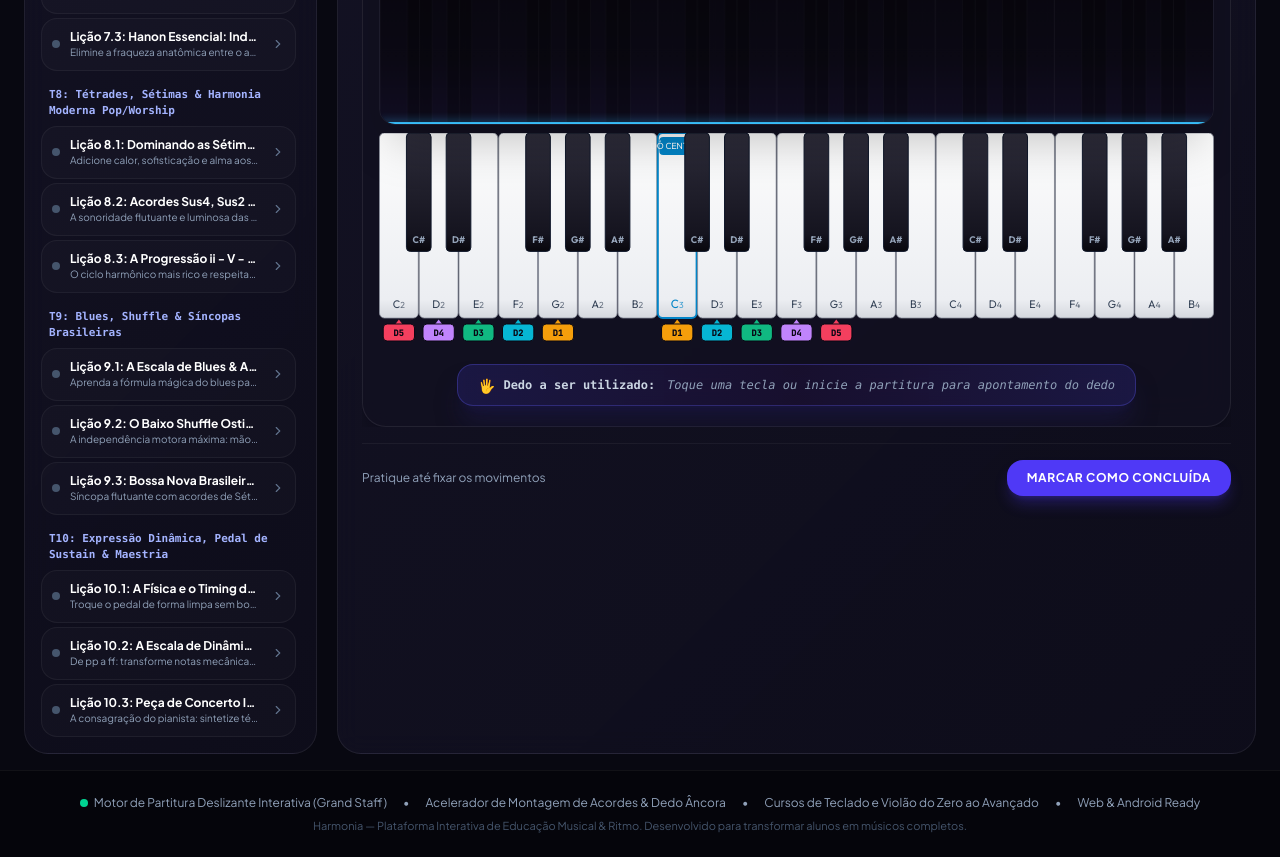
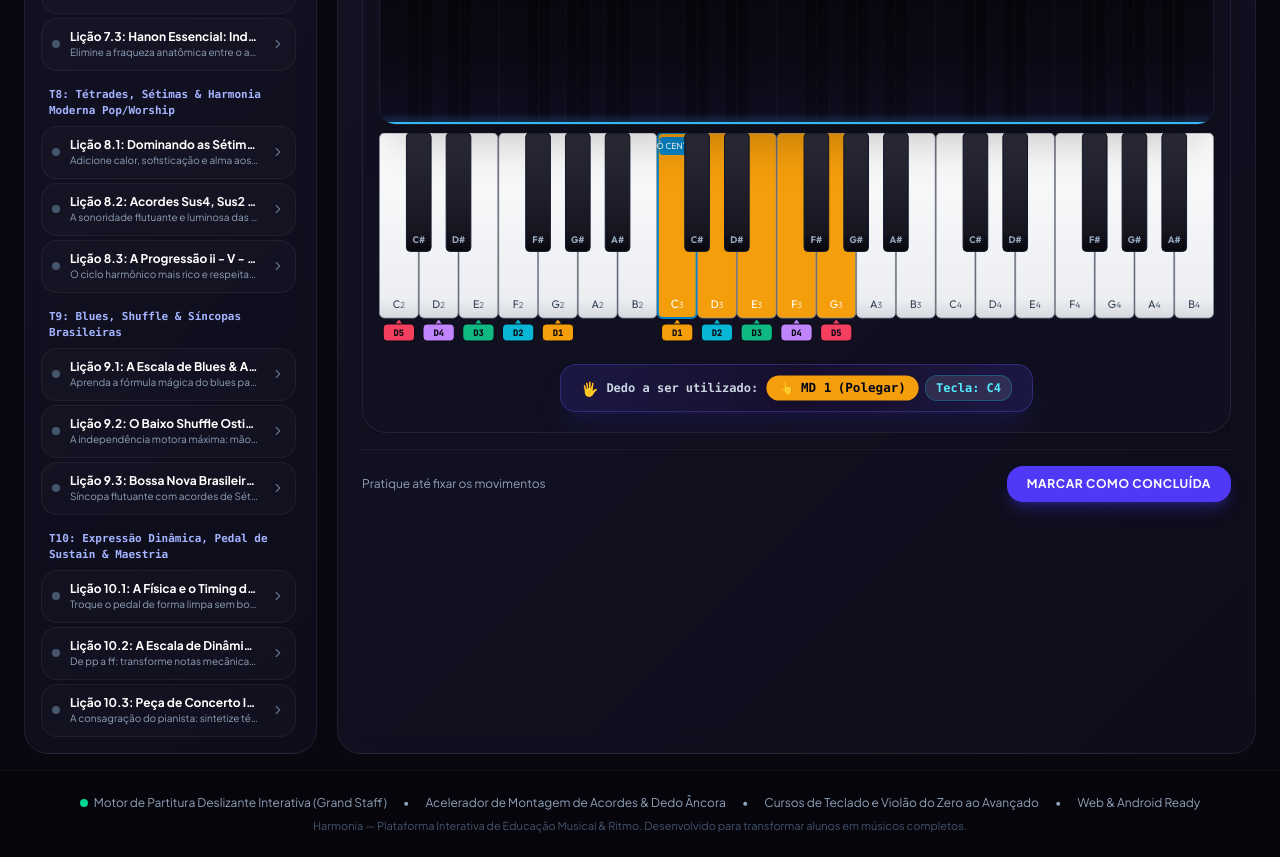
Before and after one commit to asmplayerhifi-sudo/my-piano, a React (Vite) app: page / in a window 1280 px wide. Shown: the part 1820-2677 px from the top of the page. Built offline with nearby package versions, Linux system fonts and the light colour scheme.

Commit message:
fix(piano): unify embedded keyboard behavior with virtual keyboard

```diff
--- a/src/components/course/KeyboardCourseView.tsx
+++ b/src/components/course/KeyboardCourseView.tsx
@@ -1,4 +1,4 @@
-import React, { useState, useEffect } from 'react';
+import React, { useState, useEffect, useMemo } from 'react';
 import { KEYBOARD_COURSE_MODULES } from '../../core/coursesData';
 import type { CourseLesson, CourseModule } from '../../core/coursesData';
 import { ScrollingScoreCanvas } from '../score/ScrollingScoreCanvas';
@@ -101,6 +101,37 @@ export const KeyboardCourseView: React.FC = () => {
       setCompletedLessonIds(prev => [...prev, lessonId]);
     }
   };
+
+  // Teclas destacadas e dedilhado orientativo para a lição ativa
+  const highlightedLessonKeys = useMemo(() => {
+    if (activeLesson.scoreTrack && activeLesson.scoreTrack.length > 0) {
+      return activeLesson.scoreTrack.map(n => ({
+        midi: n.midi,
+        finger: n.fingerRightHand || n.fingerLeftHand,
+        degreeName: n.noteName,
+      }));
+    }
+    return [];
+  }, [activeLesson]);
+
+  const activeFingerPrompt = useMemo(() => {
+    if (activeLesson.scoreTrack && activeLesson.scoreTrack.length > 0) {
+      const firstNote = activeLesson.scoreTrack[0];
+      const fingerNum = firstNote.fingerRightHand || firstNote.fingerLeftHand;
+      const hand = firstNote.clef === 'bass' || firstNote.midi < 60 ? 'ME' : 'MD';
+      const names = ['', 'Polegar', 'Indicador', 'Médio', 'Anelar', 'Mínimo'];
+      const colors = ['', '#f59e0b', '#38bdf8', '#10b981', '#c084fc', '#f43f5e'];
+      const f = fingerNum || (hand === 'MD' ? (firstNote.midi === 60 ? 1 : 2) : 5);
+      return {
+        finger: f,
+        label: `${hand} ${f}`,
+        fingerName: names[f] || `D${f}`,
+        noteName: firstNote.noteName,
+        color: colors[f] || '#38bdf8',
+      };
+    }
+    return null;
+  }, [activeLesson]);
 
   const isCurrentCompleted = completedLessonIds.includes(activeLesson.id);
 
@@ -439,6 +470,8 @@ export const KeyboardCourseView: React.FC = () => {
                     startOctave={2}
                     octaveCount={3}
                     allowOctaveControls={true}
+                    highlightedKeys={highlightedLessonKeys}
+                    activeFingerPrompt={activeFingerPrompt}
                     activeExternalNotes={micHearingMidi !== null ? [micHearingMidi] : []}
                     onKeyPlay={(midi) => handleNoteInput(midi)}
                     onKeyRelease={() => setLastMidiEvent(null)}
--- a/src/components/piano/FastChordTrainer.tsx
+++ b/src/components/piano/FastChordTrainer.tsx
@@ -217,9 +217,11 @@ export const FastChordTrainer: React.FC = () => {
           octaveCount={3}
           allowOctaveControls={true}
           highlightedKeys={highlightedKeys}
-          onKeyPlay={() => {
+          onKeyPlay={(midi) => {
             if (isActive && !isSuccess) {
-              handleConfirmFingering();
+              if (targetVoicing.midi.includes(midi)) {
+                handleConfirmFingering();
+              }
             }
           }}
         />
--- a/src/components/piano/PianoKeyboard.tsx
+++ b/src/components/piano/PianoKeyboard.tsx
@@ -1,4 +1,4 @@
-import React, { useState, useRef, useEffect } from 'react';
+import React, { useState, useRef, useEffect, useId } from 'react';
 import { soundEngine } from '../../core/soundEngine';
 import { getNoteInfo } from '../../core/musicTheory';
 import { PianoWaterfallCanvas } from './PianoWaterfallCanvas';
@@ -56,6 +56,17 @@ export const PianoKeyboard: React.FC<Props> = ({
 }) => {
   const containerRef = useRef<HTMLDivElement | null>(null);
   const [containerWidth, setContainerWidth] = useState<number>(1000);
+
+  const keyboardId = useId().replace(/:/g, '');
+  const whiteKeyGradId = `whiteKeyGrad_${keyboardId}`;
+  const blackKeyGradId = `blackKeyGrad_${keyboardId}`;
+
+  // Callbacks mantidos em refs estáveis para evitar desmonte de listeners ou liberação indevida ao re-renderizar componentes pais
+  const onKeyPlayRef = useRef(onKeyPlay);
+  onKeyPlayRef.current = onKeyPlay;
+
+  const onKeyReleaseRef = useRef(onKeyRelease);
+  onKeyReleaseRef.current = onKeyRelease;
 
   const [startOctave, setStartOctave] = useState<number>(initialStartOctave);
   const [octaveCount, setOctaveCount] = useState<number>(initialOctaveCount);
@@ -132,7 +143,7 @@ export const PianoKeyboard: React.FC<Props> = ({
       pressedKeysSetRef.current.add(midi);
       setActivePressedKeys(Array.from(pressedKeysSetRef.current));
       soundEngine.startPianoNote(midi);
-      if (onKeyPlay) onKeyPlay(midi);
+      if (onKeyPlayRef.current) onKeyPlayRef.current(midi);
     }
   };
 
@@ -144,7 +155,7 @@ export const PianoKeyboard: React.FC<Props> = ({
       soundEngine.stopPianoNote(midi);
       pressedKeysSetRef.current.delete(midi);
       setActivePressedKeys(Array.from(pressedKeysSetRef.current));
-      if (onKeyRelease) onKeyRelease(midi);
+      if (onKeyReleaseRef.current) onKeyReleaseRef.current(midi);
     }
   };
 
@@ -152,7 +163,7 @@ export const PianoKeyboard: React.FC<Props> = ({
     if (pressedKeysSetRef.current.size > 0) {
       pressedKeysSetRef.current.forEach((m) => {
         soundEngine.stopPianoNote(m);
-        if (onKeyRelease) onKeyRelease(m);
+        if (onKeyReleaseRef.current) onKeyReleaseRef.current(m);
       });
       pressedKeysSetRef.current.clear();
       activePointersRef.current.clear();
@@ -167,7 +178,9 @@ export const PianoKeyboard: React.FC<Props> = ({
       if (midi !== undefined) {
         handleKeyUp(midi, e.pointerId);
       }
-      if (e.buttons === 0) {
+      if (e.pointerType === 'mouse' && e.buttons === 0) {
+        releaseAllKeys();
+      } else if (activePointersRef.current.size === 0) {
         releaseAllKeys();
       }
     };
@@ -206,7 +219,7 @@ export const PianoKeyboard: React.FC<Props> = ({
       window.removeEventListener('blur', handleGlobalBlur);
       releaseAllKeys();
     };
-  }, [onKeyRelease]);
+  }, []); // Monta uma única vez: não destrói o estado das teclas por re-render do pai
 
   const combinedActiveNotes = Array.from(new Set([...activePressedKeys, ...(activeExternalNotes || [])]));
 
@@ -507,16 +520,18 @@ export const PianoKeyboard: React.FC<Props> = ({
               className="block w-full overflow-hidden"
               viewBox={`0 0 ${svgWidth} ${totalSvgHeight}`}
               preserveAspectRatio="none"
-              onPointerLeave={() => releaseAllKeys()}
+              onPointerLeave={(e) => {
+                if (e.buttons === 0) releaseAllKeys();
+              }}
               onPointerCancel={() => releaseAllKeys()}
             >
               <defs>
-                <linearGradient id="whiteKeyGrad" x1="0%" y1="0%" x2="0%" y2="100%">
+                <linearGradient id={whiteKeyGradId} x1="0%" y1="0%" x2="0%" y2="100%">
                   <stop offset="0%" stopColor="#fdfdfd" />
                   <stop offset="90%" stopColor="#eceef2" />
                   <stop offset="100%" stopColor="#d5d8de" />
                 </linearGradient>
-                <linearGradient id="blackKeyGrad" x1="0%" y1="0%" x2="0%" y2="100%">
+                <linearGradient id={blackKeyGradId} x1="0%" y1="0%" x2="0%" y2="100%">
                   <stop offset="0%" stopColor="#2e2d3b" />
                   <stop offset="85%" stopColor="#15141f" />
                   <stop offset="100%" stopColor="#08070d" />
@@ -537,7 +552,7 @@ export const PianoKeyboard: React.FC<Props> = ({
                   const isMiddleC = (midi === 60);
                   const isPressed = combinedActiveNotes.includes(midi);
 
-                  let keyFill = 'url(#whiteKeyGrad)';
+                  let keyFill = `url(#${whiteKeyGradId})`;
                   if (isPressed) {
                     keyFill = '#ffe4e6'; // Destaque aceso quando pressionada
                   } else if (highlight) {
@@ -685,7 +700,7 @@ export const PianoKeyboard: React.FC<Props> = ({
                   const highlight = getHighlight(midi);
                   const isPressed = combinedActiveNotes.includes(midi);
 
-                  let keyFill = 'url(#blackKeyGrad)';
+                  let keyFill = `url(#${blackKeyGradId})`;
                   if (isPressed) {
                     keyFill = '#f43f5e'; // Tecla preta brilha em coral neon quando tocada
                   } else if (highlight) {
```
